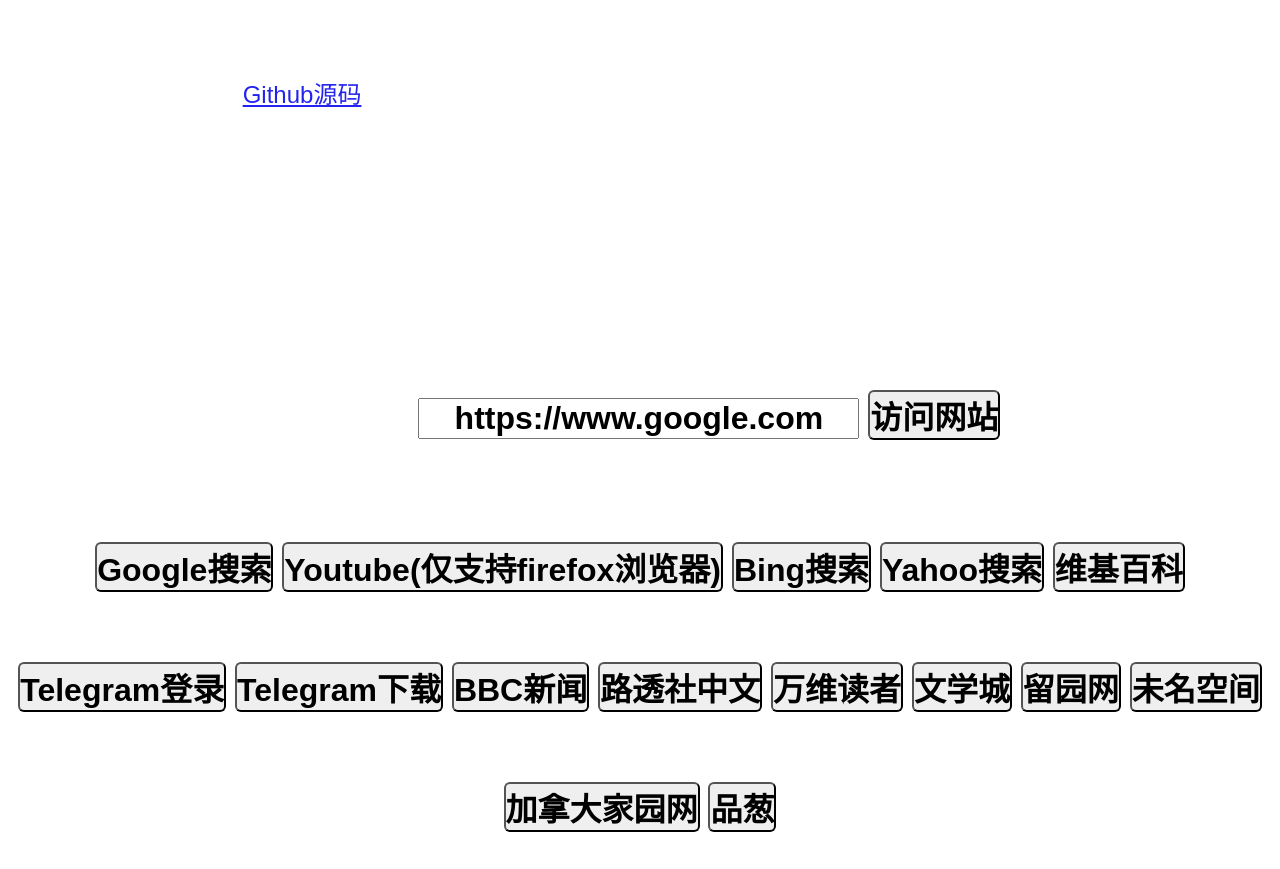
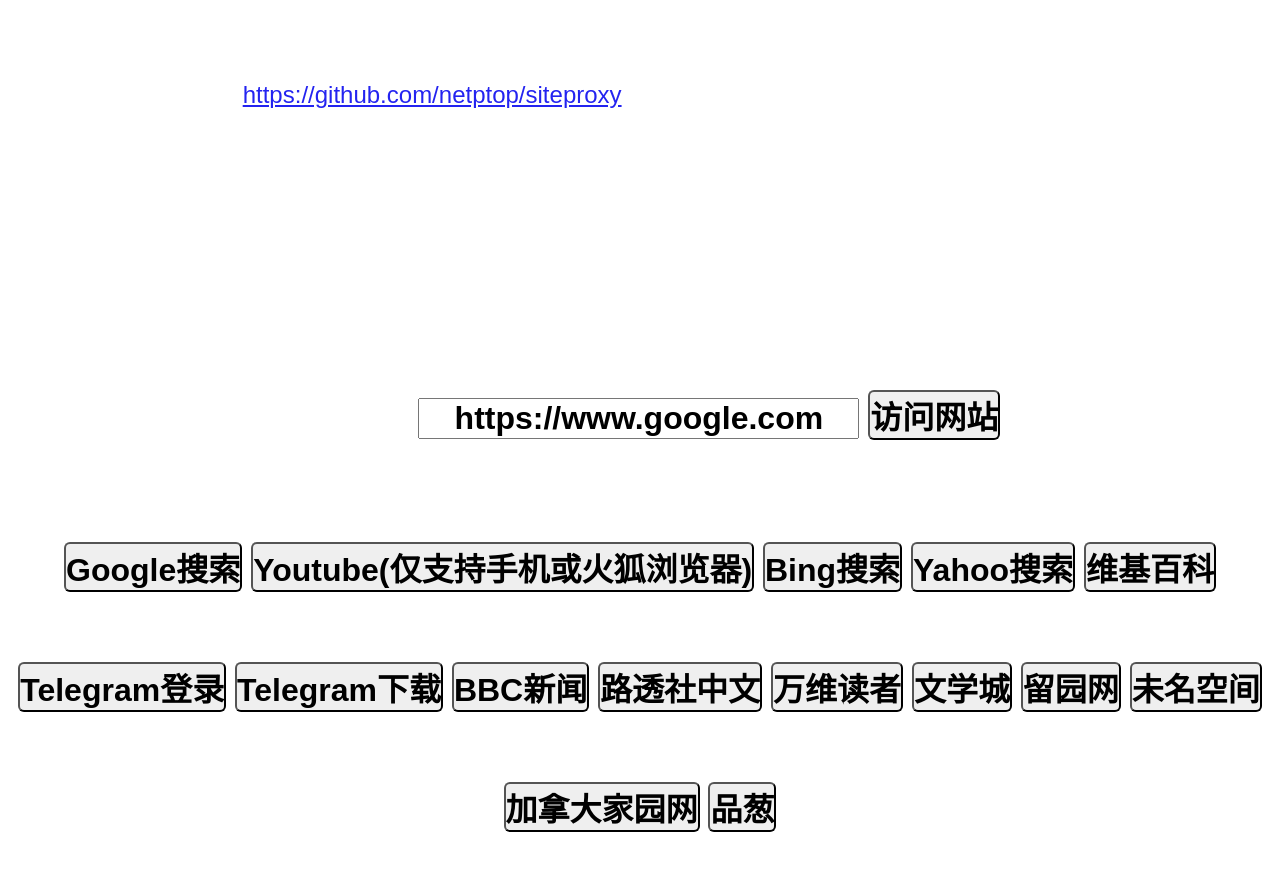
Before and after one commit to netptop/siteproxy, a website: page index.html in a window 1280 px wide. Drawn offline with nearby package versions, Linux system fonts and the light colour scheme.

Commit message:
index.html updates.

```diff
--- a/index.html
+++ b/index.html
@@ -23,7 +23,7 @@
       </div>
     </div>
     <br />
-    <div class="descriptionSeg">1.请收藏项目开源网址:<a href="https://github.com/netptop/siteproxy">Github源码</a>以便在本网站失效后能找到新的网址
+    <div class="descriptionSeg">1.请记下项目开源网址:<a href="https://github.com/netptop/siteproxy">https://github.com/netptop/siteproxy</a>以便在本网站失效后能找到新的网址
     </div>
     <br />
     <div class="descriptionSeg">2.建议您从浏览器打开网页,避免被微信窃听! </div>
@@ -38,7 +38,7 @@
         <input id="addrAccess" class="lead-title button1" type="button" onclick="onsubmit" value="访问网站"/>
       </p>
       <input class="lead-title button1" type="button" onclick="window.location.href='/https/www.google.com'" value="Google搜索"/>
-      <input class="lead-title button1" type="button" onclick="window.location.href='/https/www.youtube.com'" value="Youtube(仅支持firefox浏览器)"/>
+      <input class="lead-title button1" type="button" onclick="window.location.href='/https/www.youtube.com'" value="Youtube(仅支持手机或火狐浏览器)"/>
       <input class="lead-title button1" type="button" onclick="window.location.href='/https/www.bing.com/?mkt=en-us'" value="Bing搜索"/>
       <input class="lead-title button1" type="button" onclick="window.location.href='/https/search.yahoo.com/'" value="Yahoo搜索"/>
       <input class="lead-title button1" type="button" onclick="window.location.href='/https/zh.wikipedia.org'" value="维基百科"/>
```
Also changed, not shown: README.md.
